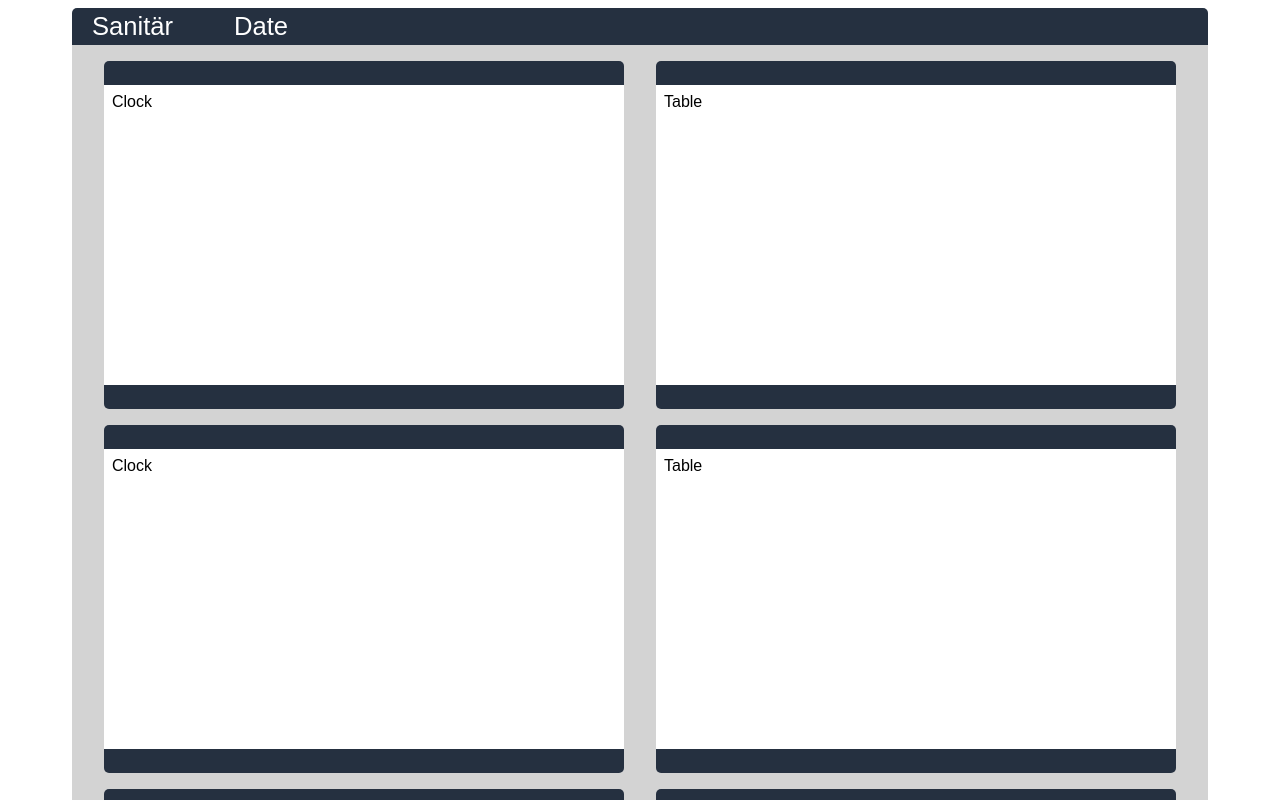
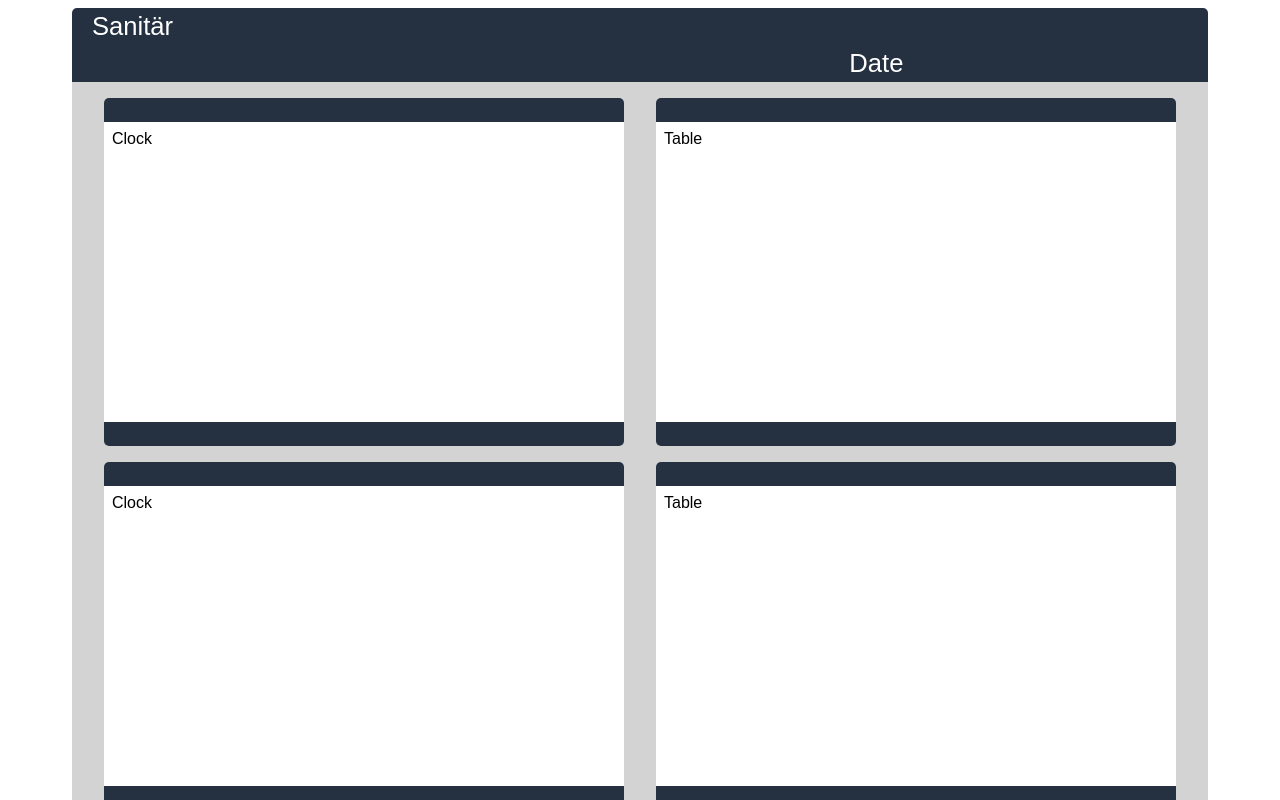
Before and after one commit to dragosgn/react-css-grid, a React (Create React App) app: page / in a window 1280 px wide. Shown: the top 800 px of the page. Built offline with nearby package versions, Linux system fonts and the light colour scheme; a web font is replaced by a local one.

Commit message:
fixed offset

```diff
--- a/src/App.js
+++ b/src/App.js
@@ -25,8 +25,7 @@ const Col = styled.div`
   width: calc(100% * (${props => props.desktop ? props.desktop : 12} / 12));
   padding-left: ${props => props.nogutter ? 0 : desktopGutter};
   padding-right: ${props => props.nogutter ? 0 : desktopGutter};
-  margin-left: ${props => props.offset ? props.offset : 0 };
-
+  margin-left: calc(100% * (${props => props.offset ? props.offset : 0}) / 12);
   /* Laptops */
   /* ----------- Non-Retina Screens ----------- */
   @media screen
```
